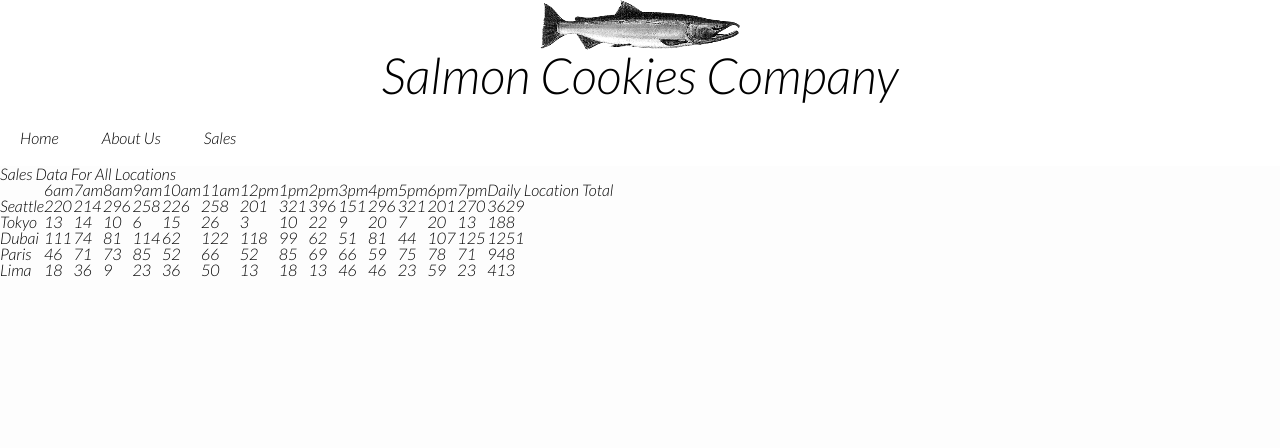
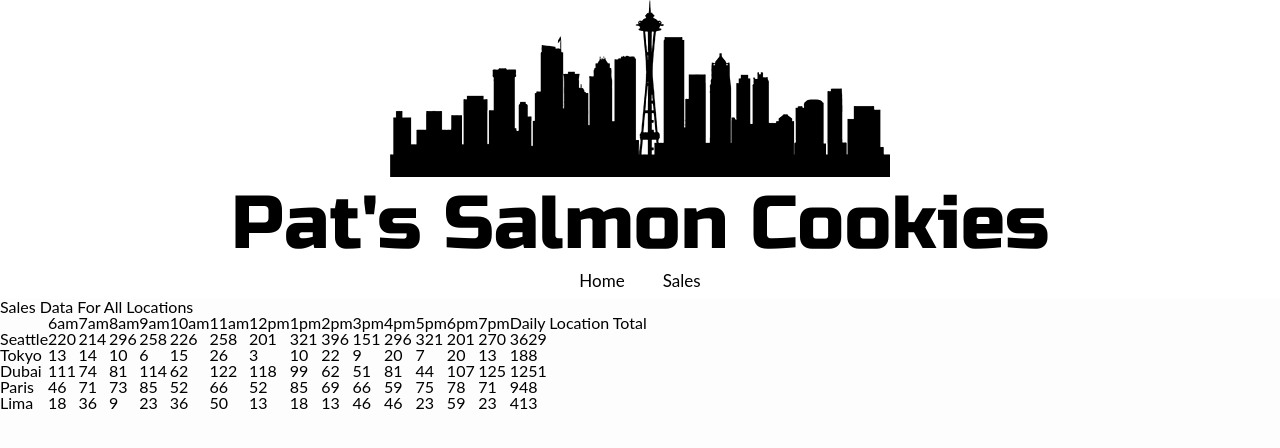
Before and after one commit to iwhitmor/cookie-stand, a plain HTML site: page sales.html in a window 1280 px wide. Drawn offline with Linux system fonts and the light colour scheme.

Commit message:
continue styling index and sales pages using css

```diff
--- a/css/style.css
+++ b/css/style.css
@@ -6,6 +6,7 @@ box-sizing: border-box;
 /* Header and Footer */
 header {
   background-color: white;
+  text-align: center;
 }
 header img {
   max-width: 99%;
@@ -14,28 +15,48 @@ header img {
  margin-right: auto;
 }
 
+#headerUl {
+  border-top: 1px solid black;
+  border-bottom: 1px solid black;
+  margin-top: 15px;
+}
+
 header nav ul li {
   display: inline-block;
-  padding: 20px;
+  padding: 10px;
+}
+
+h1 {
+  text-align: center;
+  font-size: 75px;
+  font-family: 'Russo One', sans-serif;
   margin-top: 10px;
 }
 
 a {
   color: black;
   text-decoration: none;
+  border-radius: 5px;
+  padding: 7px;
+  font-size: 17px;
+  /* border-top: 1px solid black;
+  border-bottom: 1px solid black; */
 }
 
+a:hover {
+  color: white;
+  background-color: black;
+  text-decoration: 5px;
+}
 
+/* body and paragraphs etc */
 
 body {
   background-color: rgb(253, 253, 253);
   font-family: 'Lato', sans-serif;
 }
 
-h1 {
-  text-align: center;
-  font-size: 50px;
-}
+
 
 .headerimg {
   width: 200px;
--- a/sales.html
+++ b/sales.html
@@ -5,25 +5,24 @@
 <head>
   <meta charset="utf-8">
   <meta http-equiv="X-UA-Compatible" content="IE=edge">
-  <title>Salmon Cookies Company</title>
+  <title>Salmon Cookies Company - Sales</title>
   <meta name="description" content="">
   <meta name="viewport" content="width=device-width, initial-scale=1">
   <link rel="stylesheet" href="css/reset.css">
   <link rel="stylesheet" href="css/style.css">
   <link rel="preconnect" href="https://fonts.googleapis.com">
 <link rel="preconnect" href="https://fonts.gstatic.com" crossorigin>
-<link href="https://fonts.googleapis.com/css2?family=Lato:ital,wght@1,300&display=swap" rel="stylesheet">
+<link href="https://fonts.googleapis.com/css2?family=Russo+One&display=swap" rel="stylesheet">
 </head>
 
 <body>
-  <header>
-    <img class="headerimg" src="img/salmon.png" alt="salmon fish">
-    <h1>Salmon Cookies Company</h1>
-    <nav>
-      <ul class=headernav>
+  <header id="header">
+    <img src="img/seattlesky.png" alt="seattle skyline black and white">
+    <h1>Pat's Salmon Cookies</h1>
+    <nav id="header-nav">
+      <ul>
         <li><a href="index.html">Home</a></li>
-        <li><a href="#">About Us</a></li>
-        <li><a href="sales.html">Sales</a></li>
+        <li><a href="#sales">Sales</a></li>
       </ul>
     </nav>
   </header>
```
Also changed, not shown: index.html (+3 -3 lines).
